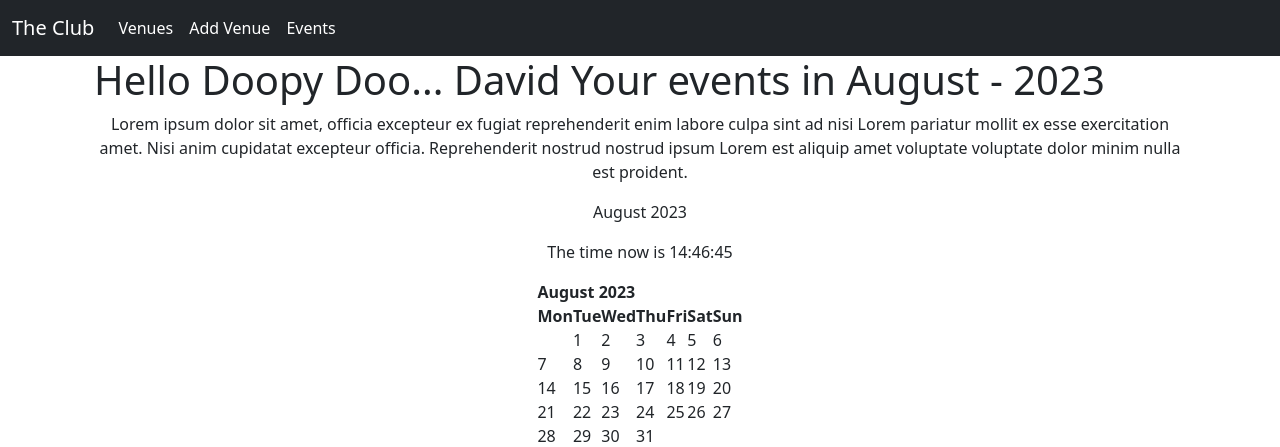
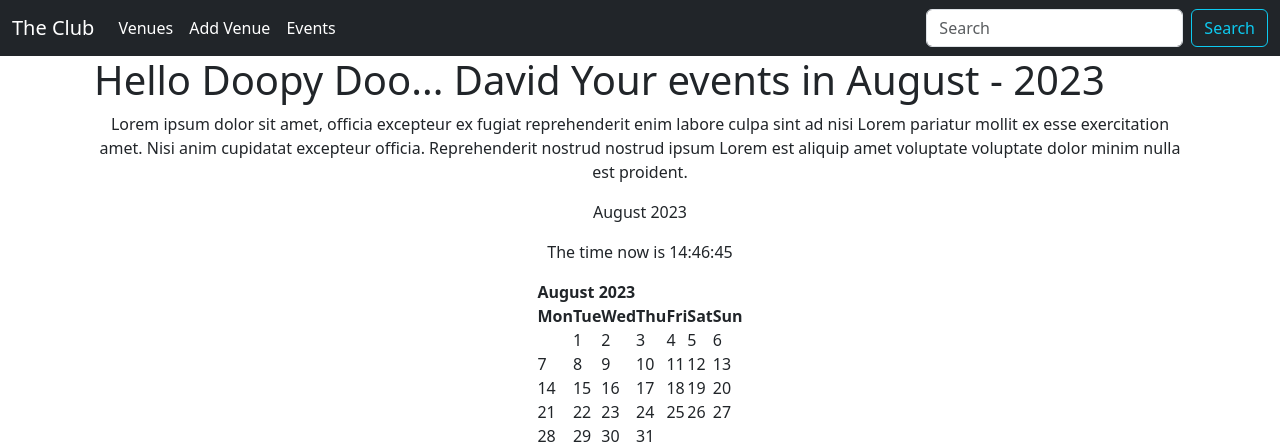
Before and after one commit to Spondycode/cautious-telegram, a Django app: page / in a window 1280 px wide. Shown: the top 447 px of the page. Run offline with Django 4.2, Linux system fonts and the light colour scheme.

Commit message:
Put in a search box and set most of it up not working yet though

```diff
--- a/events/templates/events/navbar.html
+++ b/events/templates/events/navbar.html
@@ -16,6 +16,11 @@
           <a class="nav-link active" aria-current="page" href="{% url 'list-events' %}">Events</a>
         </li>
           </ul>
+      <form class="d-flex" method=POST action="{% url 'search-venues' %}">
+        {% csrf_token %}
+        <input class="form-control me-2" type="search" placeholder="Search" aria-label="Search">
+          <button class="btn btn-outline-info" type="submit">Search</button>
+      </form>
     </div>
   </div>
 </nav>
--- a/events/urls.py
+++ b/events/urls.py
@@ -8,4 +8,5 @@ urlpatterns = [
     path("add_venue", views.add_venue, name="add-venue"),
     path("list_venues", views.list_venues, name="list-venues"),
     path("show_venue/<venue_id>", views.show_venue, name="show-venue"),
+    path("search_venues", views.search_venues, name="search-venues"),
 ]
--- a/events/views.py
+++ b/events/views.py
@@ -6,6 +6,10 @@ from datetime import datetime
 from django.http import HttpResponseRedirect
 from .models import Event, Venue
 from .forms import VenueForm
+
+
+def search_venues(request):
+    return render(request, "events/search_venues.html", {})
 
 
 def show_venue(request, venue_id):
```
Also changed, not shown: events/templates/events/search_venues.html (added, +15 -0 lines).
